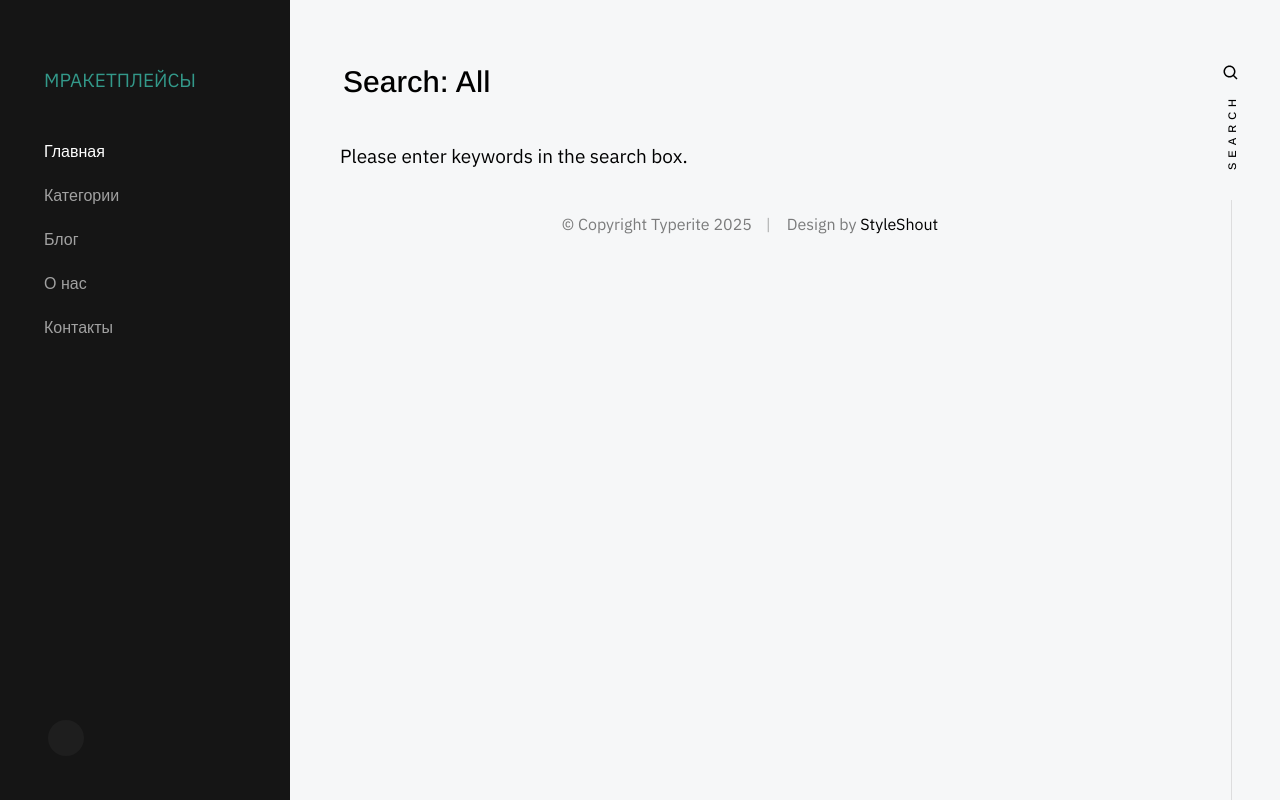
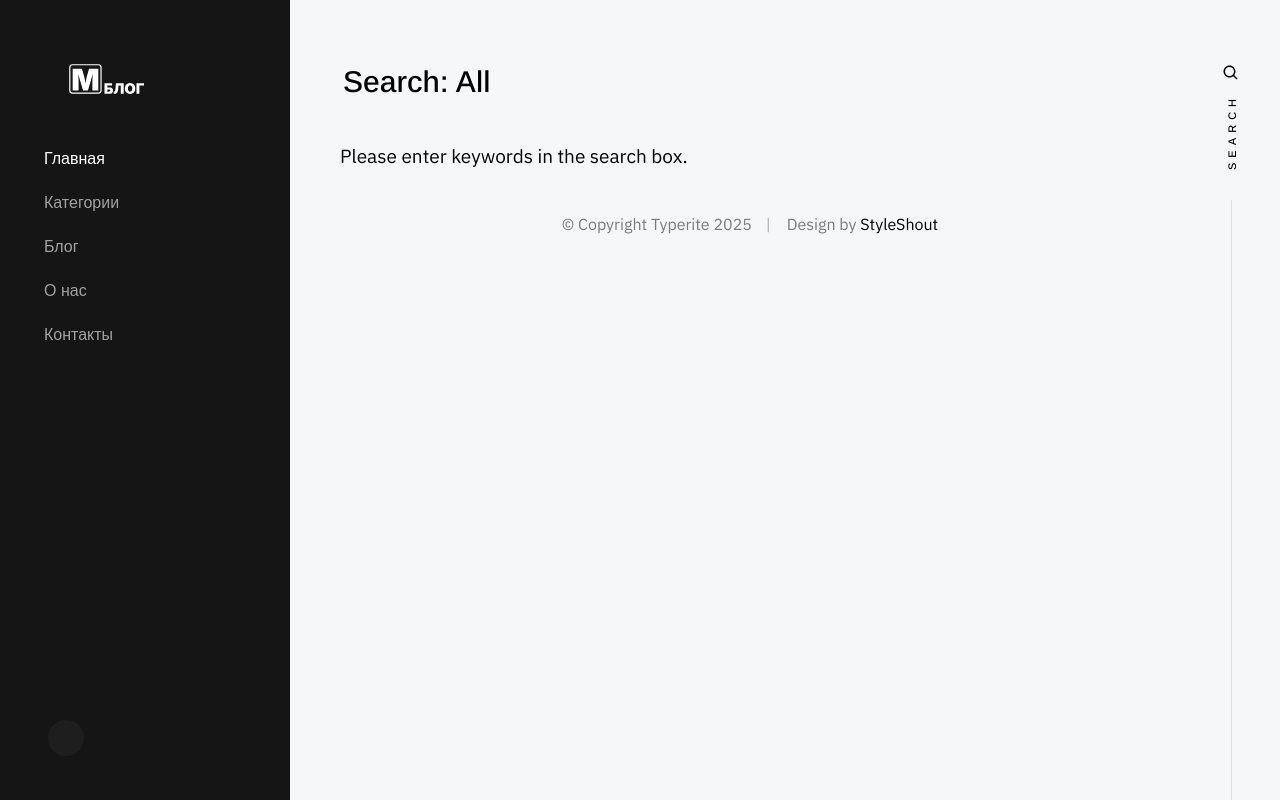
Before and after one commit to E11enses/Mraketplace_new, a PHP site: page /blog/search.php in a window 1280 px wide. Run offline with PHP 8.4, Linux system fonts and the light colour scheme.

Commit message:
small changes done again

```diff
--- a/blog/inc/header.php
+++ b/blog/inc/header.php
@@ -59,7 +59,7 @@
     <div class="header__top">
       <div class="header__logo">
         <a class="site-logo" href="index.php">
-          МРАКЕТПЛЕЙСЫ
+          <img src="/blog/images/logo.svg" alt="">
         </a>
       </div>
     </div>
```
Also changed, not shown: blog/images/logo.svg.
